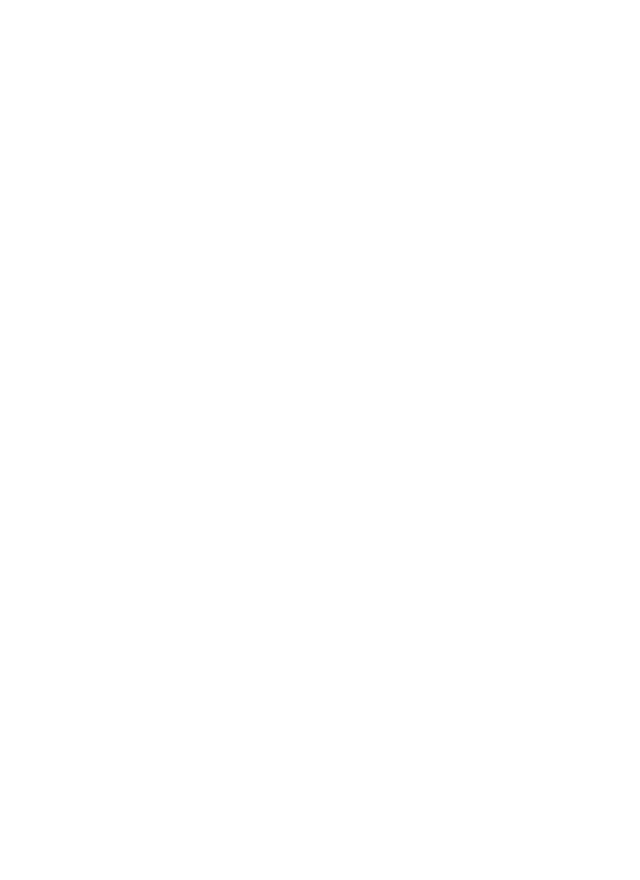
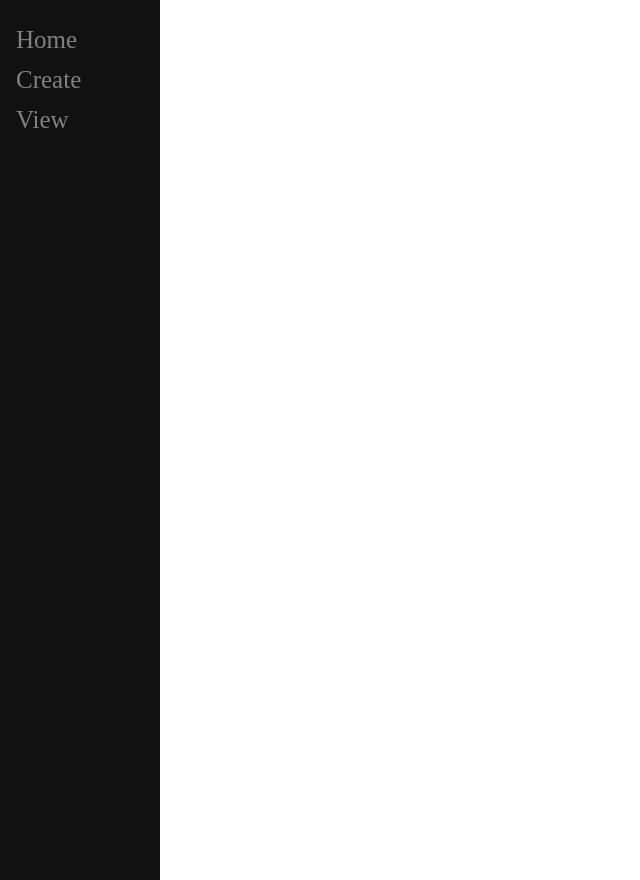
Before and after one commit to artem-hamuha/Django, a Django app: page /anton/ in a window 1280 px wide. Before the commit the part shown is empty. Shown: the whole page, without its empty margins (0-640 px from the left). Run offline with Django 3.2, Linux system fonts and the light colour scheme.

Commit message:
adding a sidebar

```diff
--- a/Django_Project/tester/templates/tester/base.html
+++ b/Django_Project/tester/templates/tester/base.html
@@ -1,12 +1,48 @@
 <html>
 <head>
-    <title>{% block title%}Artems Website{% endblock %}</title>
+	<style type="text/css">
+		.sidenav {
+			height:100%;
+			width:160px;
+			position: fixed;
+			z-index:1;
+			top:0;
+			left:0;
+			background-color:#111;
+			overflow-x: :hidden;
+			padding-top:20px;
+		}
+
+		.sidenav a {
+			padding:6px 8px 6px 16px;
+			text-decoration: none;
+			font-size:25px;
+			color: #818181;
+			display:block;
+		}
+
+		.sidenav a:hover{
+			color:#f1f1f1;
+		}
+
+		.main{
+			margin-left:160px;
+			padding: 0px 10px;
+		}
+
+	</style>
+	<title>{% block title %}Tim's Site{% endblock %}</title>
 </head>
 
 <body>
-    <div id="content", name="content">
-    {% block content %}
-    {% endblock %}
-    </div>
+	<div class="sidenav">
+		<a href="/home">Home</a>
+		<a href="/create">Create</a>
+		<a href="/2">View</a>
+	</div>
+
+	{% block content %}
+	{% endblock %}
+
 </body>
 </html>
--- a/Django_Project/tester/urls.py
+++ b/Django_Project/tester/urls.py
@@ -3,7 +3,7 @@ from . import views
 
 urlpatterns = [
     path("<int:id>", views.index, name="index"),
-    path("", views.home, name="home"),
+    path("home", views.home, name="home"),
     path("create/", views.create, name="index"),
     path("anton/", views.antons, name="index"),
 
```
Also changed, not shown: Django_Project/db.sqlite3.
